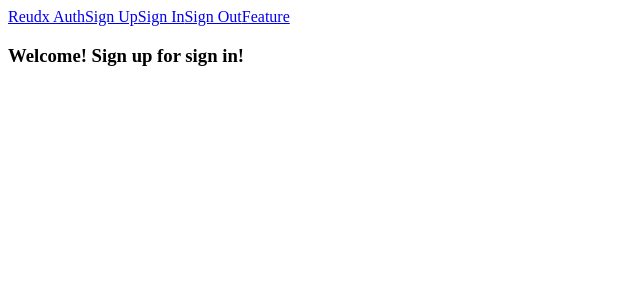
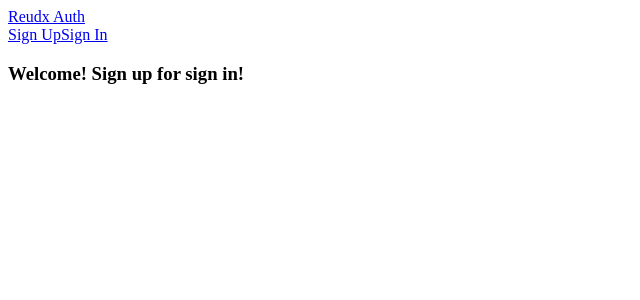
Before and after one commit to giants415/client_auth_react_redux, a React (Create React App) app: page / in a window 1280 px wide. Shown: the top 300 px of the page, without its empty margins (0-640 px from the left). Built offline with nearby package versions, Linux system fonts and the light colour scheme.

Commit message:
refactors to show components depending on log in status

```diff
--- a/src/components/Header.js
+++ b/src/components/Header.js
@@ -1,20 +1,38 @@
 import React, { Component } from 'react';
 import { Link } from 'react-router-dom';
+import { connect } from 'react-redux';
 
 class Header extends Component {
+  renderLinks() {
+    if (this.props.authenticated) {
+      return (
+        <div>
+          <Link to="/signout">Sign Out</Link>
+          <Link to="/feature">Feature</Link>
+        </div>
+      )
+    } else {
+      return (
+        <div>
+          <Link to="/signup">Sign Up</Link>
+          <Link to="/signin">Sign In</Link>
+        </div>
+      )
+    }
+  }
 
   render() {
     return (
       <div>
         <Link to="/">Reudx Auth</Link>
-        <Link to="/signup">Sign Up</Link>
-        <Link to="/signin">Sign In</Link>
-        <Link to="/signout">Sign Out</Link>
-        <Link to="/feature">Feature</Link>
+        {this.renderLinks()}
       </div>
     );
   }
-
 }
 
-export default Header;
+function mapStateToProps(state) {
+  return { authenticated: state.auth.authenticated };
+}
+
+export default connect(mapStateToProps)(Header);
```
